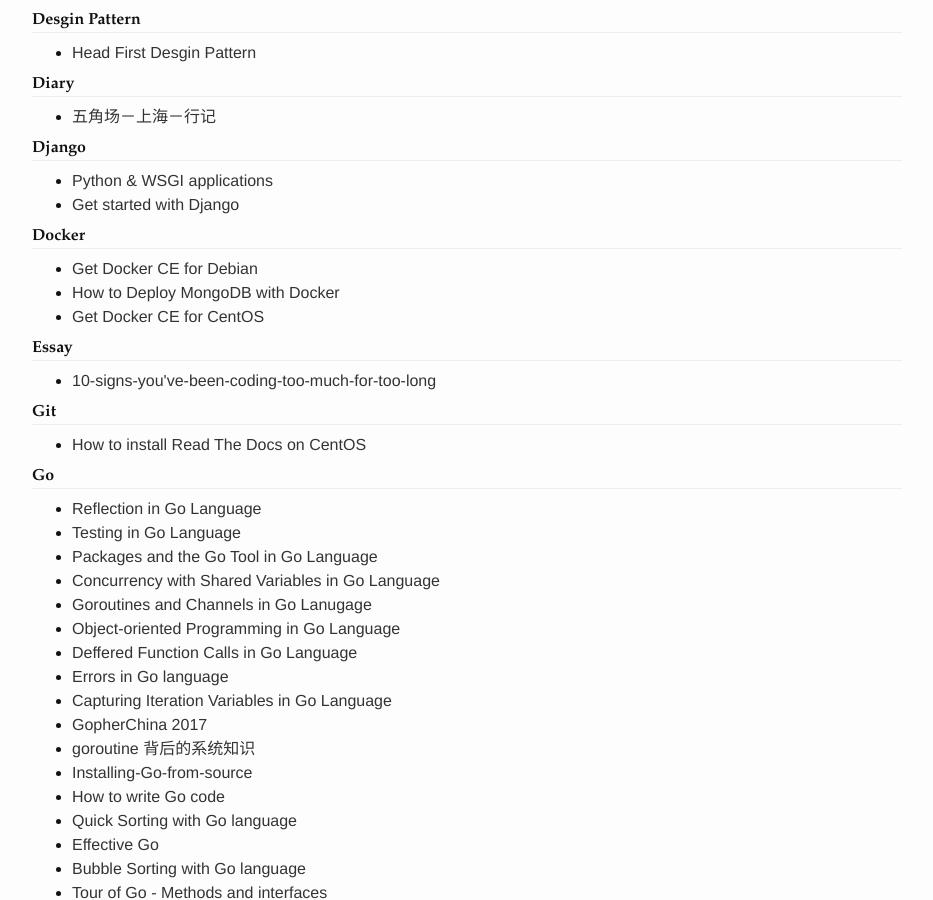
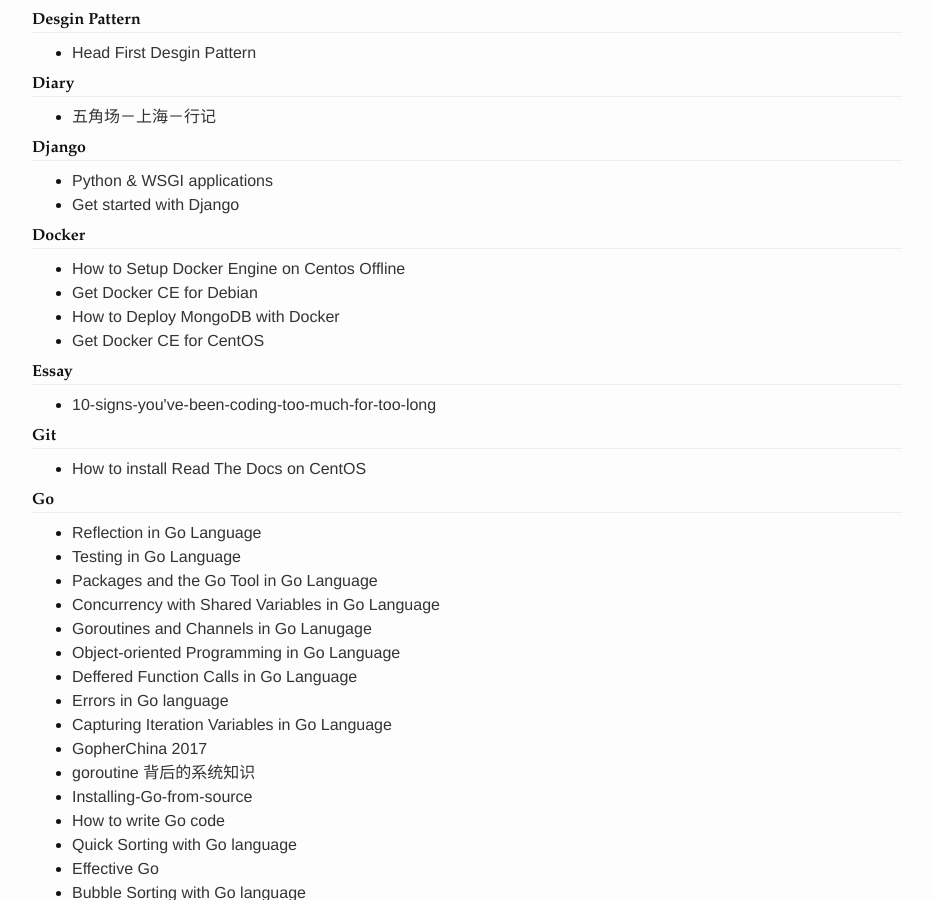
Before and after one commit to ousiax/ousiax.github.io, a Jekyll site: the page built from tag/index.html, in a window 1280 px wide and 900 px high, scrolled down 2279 px. Shown: the whole window, without its empty margins (173-1106 px from the left). Built offline with Jekyll 4.4.1, drawn with Linux system fonts in a browser that asks for light colours.

Commit message:
Update 2018-03-30-how-to-setup-docker-engine-on-centos-offline.md

```diff
--- a/_posts/2018-03-30-how-to-setup-docker-engine-on-centos-offline.md
+++ b/_posts/2018-03-30-how-to-setup-docker-engine-on-centos-offline.md
@@ -2,8 +2,8 @@
 layout: post
 title: "How to Setup Docker Engine on Centos Offline"
 date: 2018-03-30 13-50-26 +0800
-categories: ['RPM', 'CentOS']
-tags: ['RPM', 'CentOS']
+categories: ['Docker']
+tags: ['RPM', 'CentOS', 'Docker']
 disqus_identifier: 129702628909276427804609582586083641564
 ---
 
```
